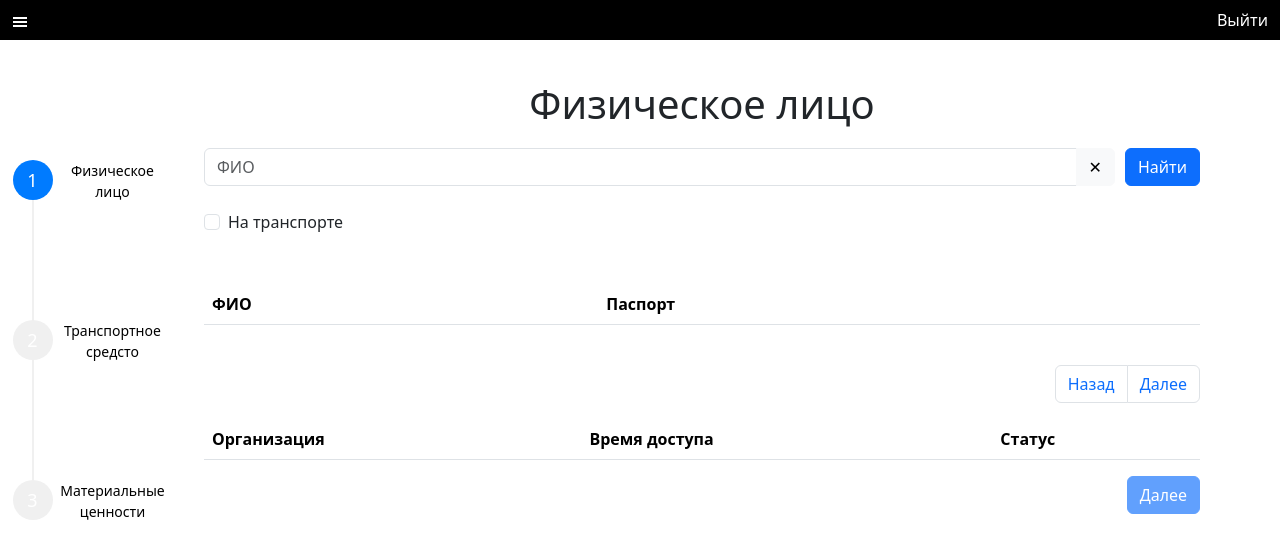
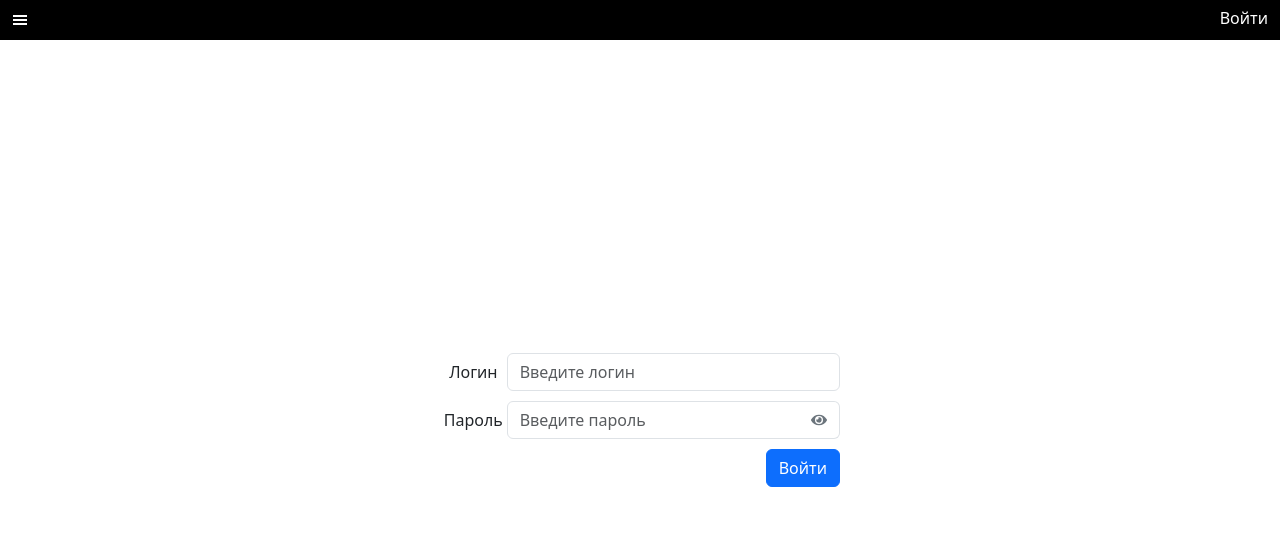
Before and after one commit to kiry665/test-app, a React (Create React App) app: page /auth in a window 1280 px wide. Shown: the top 558 px of the page. Built offline with nearby package versions, Linux system fonts and the light colour scheme.

Commit message:
add router and login

```diff
--- a/package.json
+++ b/package.json
@@ -11,6 +11,7 @@
     "react-bootstrap": "^2.10.2",
     "react-dom": "^18.3.1",
     "react-icons": "^5.2.1",
+    "react-router-dom": "^6.24.0",
     "react-scripts": "5.0.1",
     "web-vitals": "^2.1.4"
   },
--- a/src/App.js
+++ b/src/App.js
@@ -3,6 +3,8 @@ import Individual from './components/user/Individual';
 import 'bootstrap/dist/css/bootstrap.min.css';
 import Menu from './components/user/Menu';
 import { useState } from "react";
+import Login from './components/user/Login';
+import { BrowserRouter as Router, Routes, Route, Navigate } from 'react-router-dom';
 
 function App() {
   const [isOpenMenu, setIsOpenMenu] = useState(false);
@@ -13,11 +15,26 @@ function App() {
 
   return (
     <div className="App">
-      <header>
+      {/* <header>
         <Header toggleMenu={toggleMenu}/>
       </header>
       <Individual/>
       <Menu isOpen={isOpenMenu}/>
+      <Login></Login> */}
+
+
+      <Router>
+        <Header toggleMenu={toggleMenu}/>
+        <Routes>
+          <Route path="/" element={
+            <Individual></Individual>
+          }/>
+          <Route path="/auth" element={
+            <Login></Login>
+          }/>
+        </Routes>
+      </Router>
+      <Menu isOpen={isOpenMenu}></Menu>
     </div>
   );
 }
--- a/src/components/user/Header.js
+++ b/src/components/user/Header.js
@@ -2,17 +2,26 @@ import React from 'react';
 import styles from "../../styles/Header.module.css"
 import { Button } from 'react-bootstrap';
 import { GiHamburgerMenu } from 'react-icons/gi';
+import { Link } from 'react-router-dom';
+import { useNavigate } from "react-router-dom";
 
 const Header = ({toggleMenu}) => {
+
+    const navigate = useNavigate();
+
+    const handleLogin = () => {
+        navigate("/auth")
+    }
+
     return (
         <div className={styles.Header}>
             <div className={styles.left}>
                 <Button className={styles.leftButton} onClick={toggleMenu} variant="dark">
-                    <GiHamburgerMenu className={styles.icon} />
+                    <GiHamburgerMenu/>
                 </Button>
             </div>
             <div className={styles.right}>
-                <Button className={styles.rightButton} variant="dark">Выйти</Button>
+                <Button className={styles.rightButton} onClick={handleLogin} variant="dark">Войти</Button>
             </div>
         </div>
     );
--- a/src/components/user/Individual.js
+++ b/src/components/user/Individual.js
@@ -67,8 +67,8 @@ const Individual = () => {
     };
 
     const handleChangePage = (pageNumber) => {
-        setNextForm(false);
         if(currentPage !== pageNumber){
+            setNextForm(false);
             setCurrentPage(pageNumber);
             setOrganizationDetails([]);
         }
@@ -136,17 +136,17 @@ const Individual = () => {
                 <Table>
                     <thead>
                         <tr>
-                            <th>ФИО</th>
-                            <th>Паспорт</th>
+                            <th className={styles.th} style={{ width: '50%' }}>ФИО</th>
+                            <th className={styles.th}>Паспорт</th>
                         </tr>
                     </thead>
                     <tbody>
                         {currentRows.map((individualDetail, index) => (
                             <tr key={index}>
-                                <td>
+                                <td className={styles.td}>
                                     <Form.Check type="radio" key={individualDetail.id} name="individual" onChange={(e) => handleFindOrganization(e)} label={individualDetail.fio}/>
                                 </td>
-                                <td>{individualDetail.passport}</td>
+                                <td className={styles.td}>{individualDetail.passport}</td>
                             </tr>
                         ))}
                         {/* {currentRows.length < 3 && Array.from({ length: 3 - currentRows.length }).map((_, index) => (
@@ -169,17 +169,17 @@ const Individual = () => {
                 <Table hover>
                     <thead>
                         <tr>
-                            <th>Организация</th>
-                            <th>Время доступа</th>
-                            <th>Статус</th>
+                            <th className={styles.th} style={{ width: '33%' }}>Организация</th>
+                            <th className={styles.th}>Время доступа</th>
+                            <th className={styles.th}>Статус</th>
                         </tr>
                     </thead>
                     <tbody>
                         {organizationDetails.map((organizationDetail, index) => (
                             <tr key={organizationDetail.id} onClick={() => handleOrganizationClick(organizationDetail.id)}>
-                                <td>{organizationDetail.name}</td>
-                                <td>C {organizationDetail.startTimeOfAccess} до {organizationDetail.endTimeOfAccess}</td>
-                                <td>{organizationDetail.status}</td>
+                                <td className={styles.td}>{organizationDetail.name}</td>
+                                <td className={styles.td}>C {organizationDetail.startTimeOfAccess} до {organizationDetail.endTimeOfAccess}</td>
+                                <td className={styles.td}>{organizationDetail.status}</td>
                             </tr>
                         ))}
                     </tbody>
--- /dev/null
+++ b/src/components/user/Login.js
@@ -0,0 +1,49 @@
+import React, { useState } from 'react';
+import { Form, Button, InputGroup } from 'react-bootstrap';
+import { FaEye, FaEyeSlash } from 'react-icons/fa';
+import styles from "../../styles/Login.module.css"
+
+const Login = () => {
+  const [login, setLLogin] = useState('');
+  const [password, setPassword] = useState('');
+  const [showPassword, setShowPassword] = useState(false);
+
+  const togglePasswordVisibility = () => {
+    setShowPassword(!showPassword);
+  };
+
+  return (
+    <div className={styles.container}>
+        <Form.Group className={styles.login}>
+            <Form.Label>Логин</Form.Label>
+            <InputGroup>
+                <Form.Control
+                type='text'
+                placeholder="Введите логин"
+                value={login}
+                onChange={(e) => setLLogin(e.target.value)}
+                />
+            </InputGroup>
+        </Form.Group>
+
+        <Form.Group className={styles.password} controlId="formPassword">
+            <Form.Label>Пароль</Form.Label>
+            <InputGroup>
+                <Form.Control
+                type={showPassword ? 'text' : 'password'}
+                placeholder="Введите пароль"
+                value={password}
+                onChange={(e) => setPassword(e.target.value)}
+                />
+                <Button className={styles.showHideButton} variant="outline-secondary" onClick={togglePasswordVisibility}>
+                    {showPassword ? <FaEyeSlash /> : <FaEye />}
+                </Button>
+            </InputGroup>
+        </Form.Group>
+        <Button className={styles.loginButton}>Войти</Button>
+    </div>
+
+  );
+};
+
+export default Login;
--- a/src/styles/Header.module.css
+++ b/src/styles/Header.module.css
@@ -4,7 +4,7 @@
     background-color: black;
     display: flex;
     justify-content: space-between;
-    align-items: center;
+    align-items: stretch;
 }
 
 .left, .right {
@@ -12,20 +12,17 @@
 }
 
 .leftButton {
-    display: flex;
-    justify-content: center;
+    display: flex !important;
+    height: 100% !important;
     align-items: center;
-    padding: 10px;
     float: left;
     background-color: black !important;
     border: 0 !important;
 }
 
-.icon {
-    font-size: 14;
-}
-
 .rightButton {
+    display: flex !important;
+    height: 100% !important;
     float: right;
     background-color: black !important;
     border: 0 !important;
--- a/src/styles/Individual.module.css
+++ b/src/styles/Individual.module.css
@@ -28,6 +28,7 @@
 
 .button {
   float: right;
+  margin-bottom: 10px;
 }
 
 .searchClearButton {
@@ -53,7 +54,7 @@
   margin-bottom: 20px;
 }
 
-th, td {
+.th, .td {
   text-align: center;
 }
 
--- /dev/null
+++ b/src/styles/Login.module.css
@@ -0,0 +1,47 @@
+.container {
+    max-width: 400px; /* Максимальная ширина контейнера */
+    margin: auto; /* Автоматическое выравнивание по центру */
+    display: flex;
+    flex-direction: column; /* Расположение элементов в столбец */
+    align-items: center; /* Центрирование по горизонтали */
+    justify-content: center; /* Центрирование по вертикали */
+    height: calc(100vh - 40px);
+}
+
+.login, .password {
+    width: 100%;
+    display: flex;
+    flex-direction: row;
+    align-items: center;
+    margin-bottom: 10px;
+}
+
+
+.login label {
+    margin-bottom: 0px;
+    width: 80px;
+    text-align: center;
+    justify-content: center;
+}
+
+.password label {
+    margin-bottom: 0px;
+    width: 80px;
+    text-align: center;
+    justify-content: center;
+}
+
+.loginButton {
+    align-self: flex-end;
+}
+
+.showHideButton {
+    display: flex !important;
+    align-items: center;
+    border-top-left-radius: 0;
+    border-bottom-left-radius: 0;
+    background-color: #ffffff; /* Цвет фона кнопки, соответствующий стилю строки поиска */
+    border-color: #dee2e6; /* Цвет рамки, соответствующий стилю строки поиска */
+    color: #6c757d;
+    border-left: none;
+}
```
Also changed, not shown: 1 other file (tests, documents, lock files or other folders).
